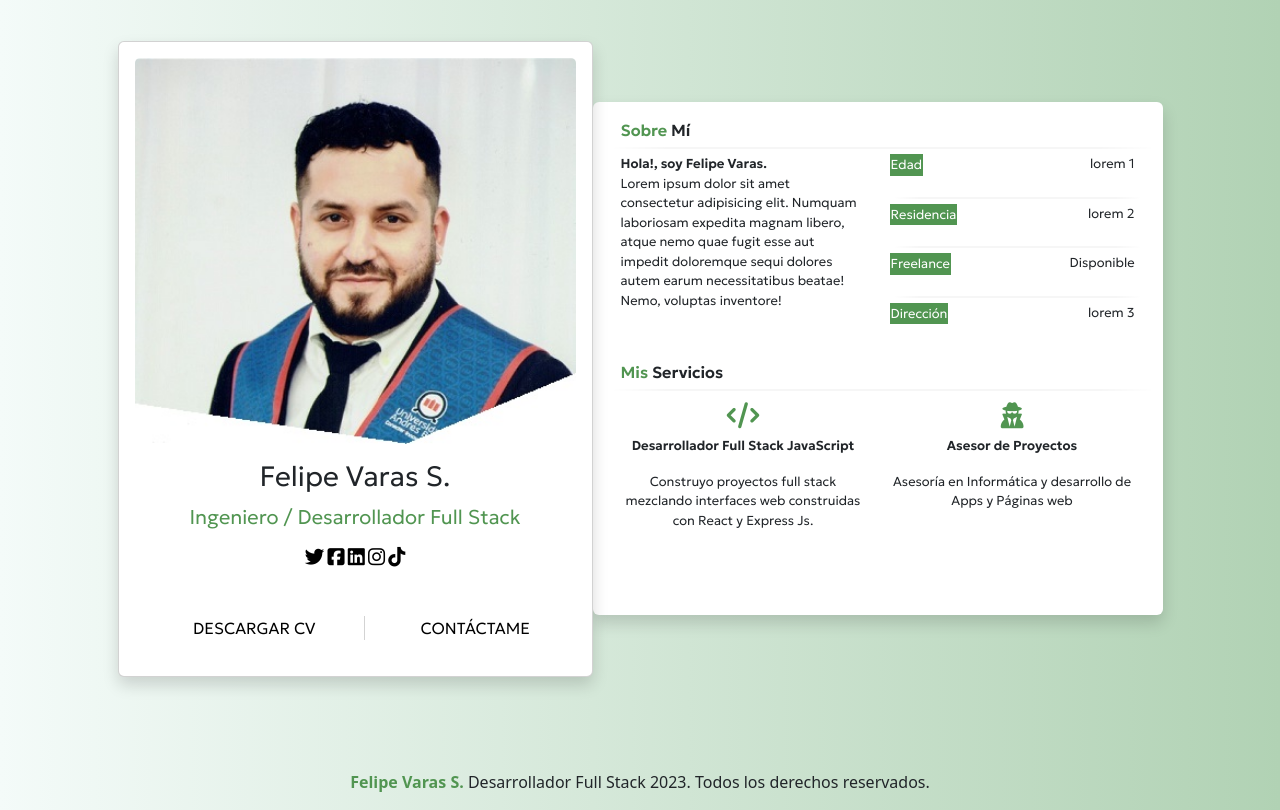
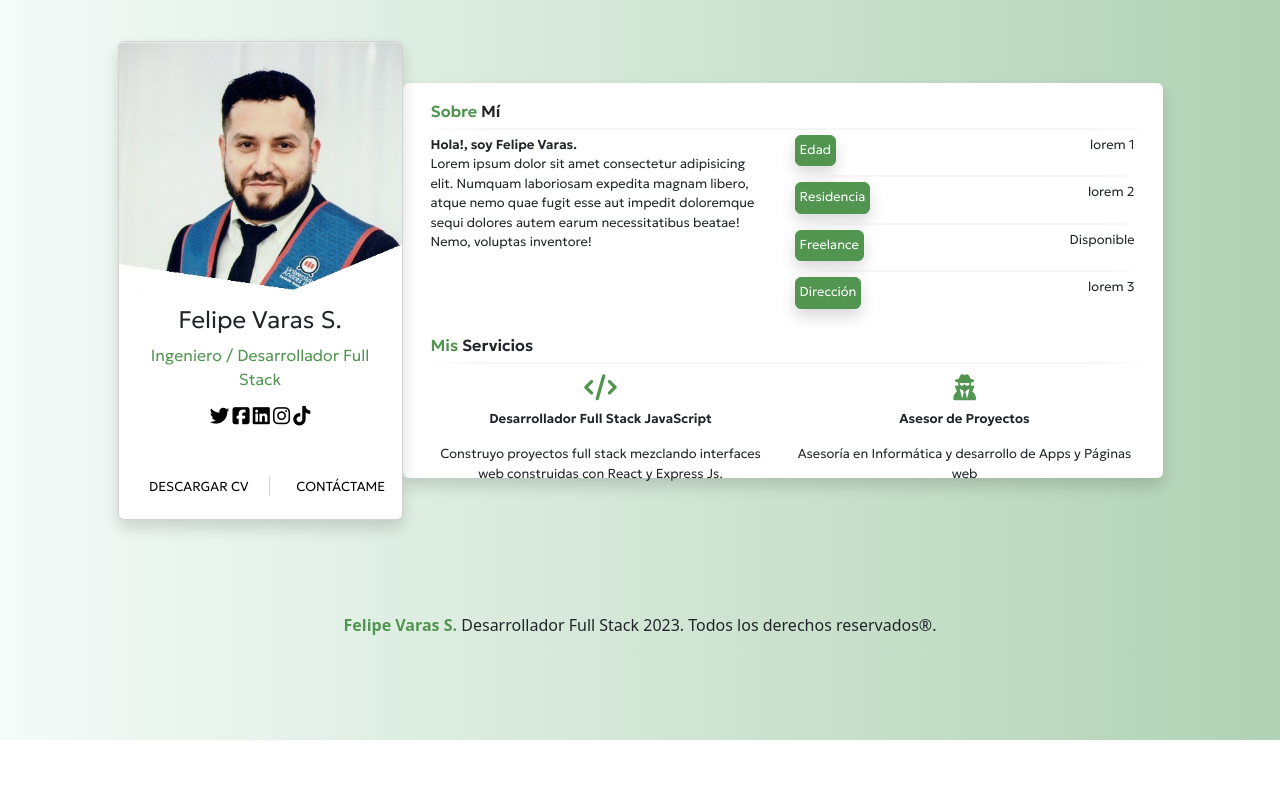
Before and after one commit to pipevaras/pipevaras.github.io, a plain HTML site: page index.html in a window 1280 px wide. Shown: the part 60-870 px from the top of the page. After the commit the page ends 800 px from the top, so only its background shows below. Drawn offline with nearby package versions, Linux system fonts and the light colour scheme.

Commit message:
Modificaciones finales pag principal

```diff
--- a/index.html
+++ b/index.html
@@ -48,7 +48,7 @@
     <header>
       <nav class="navbar navbar-expand-lg" data-bs-theme="dark">
         <div class="container-fluid">
-          <a class="navbar-brand col-8 text-start" href="#">Felipe Varas</a>
+          <a class="navbar-brand col-8 text-start" href="#">█ Felipe Varas █</a>
           <button
             class="navbar-toggler"
             type="button"
@@ -78,16 +78,16 @@
     <section>
       <div class="container text-center ">
         <div class="row justify-content-center">
-          <div class="col-5 p-0 m-0 ">
-            <div class="card w-100 shadow p-3 mb-5 bg-white rounded" style="width: 18rem">
+          <div class="col-3 p-0 m-0 ">
+            <div class="card w-100 shadow p-0 mb-5 bg-white rounded" style="width: 18rem">
               <img
                 src="assets/img/foto_felipe.jpg"
                 class="card-img-top"
                 alt="FV"
               />
               <div class="card-body">
-                <h5 class="card-title fs-3">Felipe Varas S.</h5>
-                <p class="card-text fs-5"><span style="color: rgb(81, 149, 81);">Ingeniero / Desarrollador Full Stack</span></p>
+                <h5 class="card-title fs-4">Felipe Varas S.</h5>
+                <p class="card-text fs-6"><span style="color: rgb(81, 149, 81);">Ingeniero / Desarrollador Full Stack</span></p>
               </div>
               <div class="container-fluid">
                 <div class="col-12">
@@ -102,15 +102,15 @@
               <div class="finalcaja">
                 <hr class="faded" />
                 <div class = "descarcv col-6">
-                 <a href="#" class="text-decoration-none text-body-emphasis fs-6">DESCARGAR CV</a>
+                 <a href="#" class="text-decoration-none text-body-emphasis fs-7">DESCARGAR CV</a>
                 </div>
               <div class = "contact col-6">
-                <a href="#" class="text-decoration-none text-body-emphasis fs-6">CONTÁCTAME</a>
+                <a href="#" class="text-decoration-none text-body-emphasis fs-7">CONTÁCTAME</a>
               </div>
               </div>
             </div>
           </div>
-          <div class="col-6 d-flex align-items-center p-0">
+          <div class="col-8 d-flex align-items-center p-0">
             <div class ="principal h-75 shadow p-3 mb-5 bg-white rounded">
             <div class="container">
               <div class="row">
@@ -124,22 +124,22 @@
                 </div>
                 <div class="cajadatos col-6">
                   <div class = carac1>
-                    <p class="datos">Edad</p>
+                    <p class="datos shadow p-1 mb-1 rounded">Edad</p>
                     <p>lorem 1</p>
                   </div>
                   <hr class="faded" />
                   <div class = carac1>
-                    <p class="datos">Residencia</p>
+                    <p class="datos shadow p-1 mb-1 rounded">Residencia</p>
                     <p>lorem 2</p>
                   </div>
                   <hr class="faded" />
                   <div class = carac1>
-                    <p class="datos">Freelance</p>
+                    <p class="datos shadow p-1 mb-1 rounded">Freelance</p>
                     <p>Disponible</p>
                   </div>
                   <hr class="faded" />
                   <div class = carac1>
-                    <p class="datos">Dirección</p>
+                    <p class="datos shadow p-1 mb-1 rounded">Dirección</p>
                     <p>lorem 3</p>
                   </div>
 
@@ -168,7 +168,7 @@
     </section>
     <footer class="text-center">
       <div class="pie"></div>
-      <p><strong><span style="color: rgb(81, 149, 81);">Felipe Varas S. </span></strong> Desarrollador Full Stack 2023. Todos los derechos reservados. </p>
+      <p><strong><span style="color: rgb(81, 149, 81);">Felipe Varas S. </span></strong> Desarrollador Full Stack 2023. Todos los derechos reservados®. </p>
     </footer>
   </body>
 </html>
```
